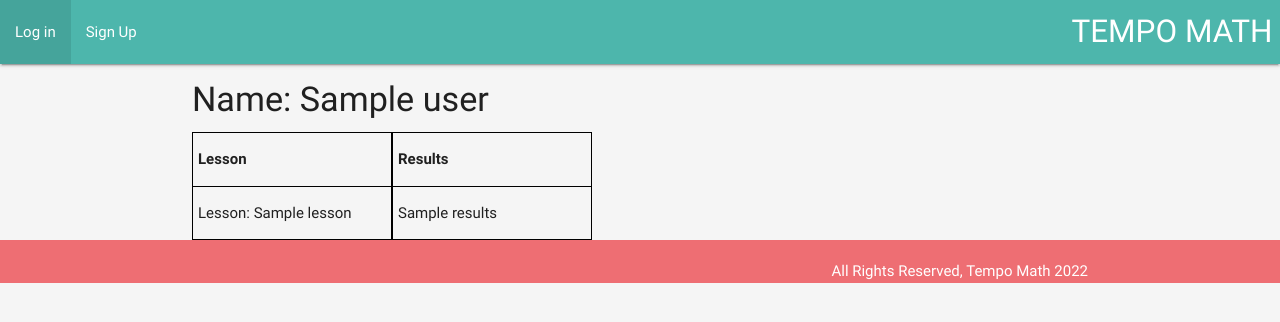
After one commit to johnzwiss/Capstone-Project, a Django app: template capstone_project/main_app/templates/student/student_results.html in a window 1280 px wide. The commit adds this page. Shown: the top 322 px of the page. Run offline with Django 3.2, Linux system fonts and the light colour scheme; the template is opened without the code that fills it: most values are stand-ins (such as "Sample title", 1, 10 or a date in 2020); data that the repository does not hold is empty.

Commit message:
added student results page

```diff
--- a/capstone_project/main_app/templates/base.html
+++ b/capstone_project/main_app/templates/base.html
@@ -16,6 +16,8 @@
 						<li><a href="/logout">Log out</a></li>
 						<li><a href="/teacher/classroom"> Classroom</a></li>
 						<li><a href="/student/welcome/{{user.id}}"> Game</a></li>
+						<li><a href="/admin">Admin</a></li>
+						<li><a href="/student/results/">My Results</a></li>
 					{% else %}
 						<li><a href="/login">Log in</a></li>
 						<li><a href="/signup">Sign Up</a></li>
--- /dev/null
+++ b/capstone_project/main_app/templates/student/student_results.html
@@ -0,0 +1,31 @@
+{% extends 'base.html' %}
+{% block content %}
+
+
+<div>
+    <h4>Name: {{student.user}}</h4>
+    <div class="results">
+        <div >
+            <table>
+                <th>Lesson</th>
+            {% for lesson in student.lessons_completed %}
+                <tr>
+                    <td>Lesson: {{lesson}}</td>
+                </tr>
+            {% endfor %}
+            </table>
+        </div>
+        <div>
+            <table class="results_table">
+                <th>Results</th>
+            {% for results in student.results%}
+                <tr>
+                <td>{{results}}</td>
+                </tr>
+            {% endfor %}
+            </table>
+        </div>
+    </div>
+</div>
+
+{% endblock%}
--- a/capstone_project/main_app/urls.py
+++ b/capstone_project/main_app/urls.py
@@ -8,6 +8,7 @@ urlpatterns = [
     path('signup/', views.signup_view, name="signup"),
     path('student/game/', views.game, name ="game"),
     path('student/welcome/<int:student_id>/', views.student_welcome, name="welcome"),
+    path('student/results/', views.student_results, name="student_results"),
     path('teacher/classroom/', views.teacher_view, name='teacher_view'),
     path('teacher/classroom/<int:classroom_id>/' , views.classroom_show, name='classroom_show'),
     path('teacher/classroom/<int:classroom_id>/<int:student_id>/' , views.student_show , name='student_show'),
```
Also changed, not shown: capstone_project/main_app/views.py (+11 -0 lines).
